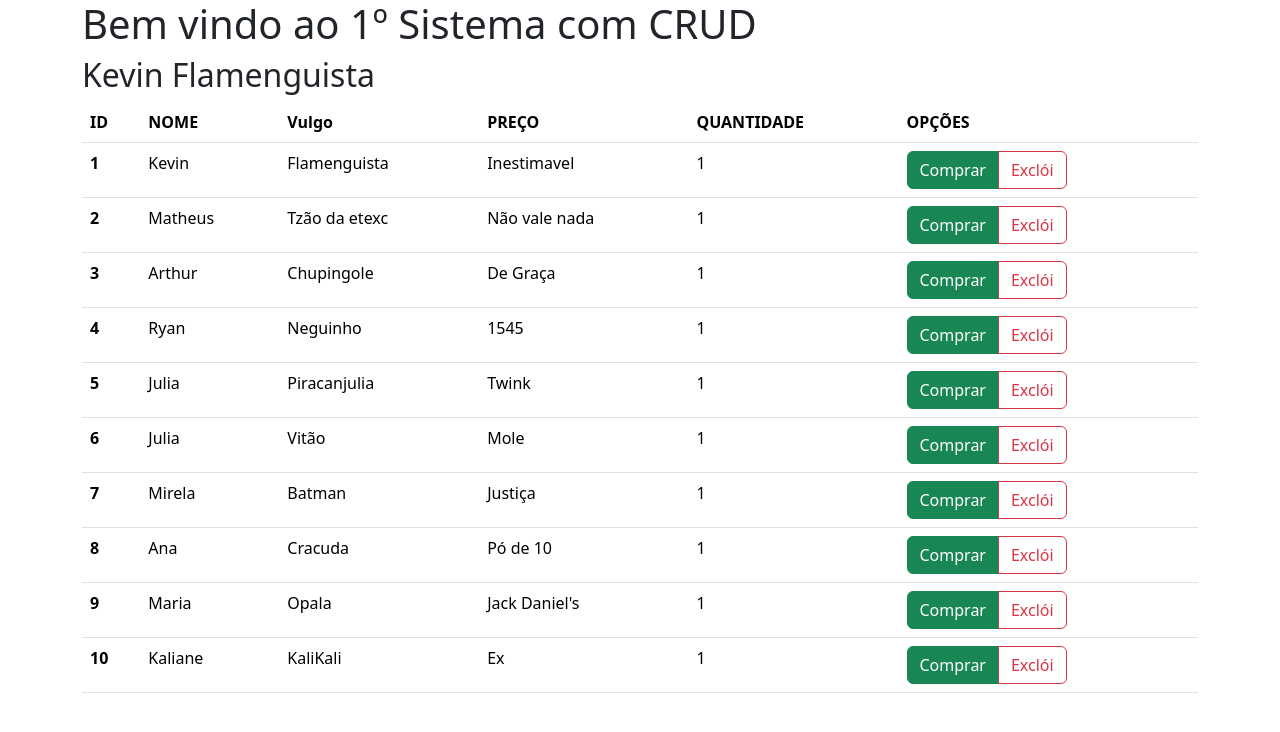
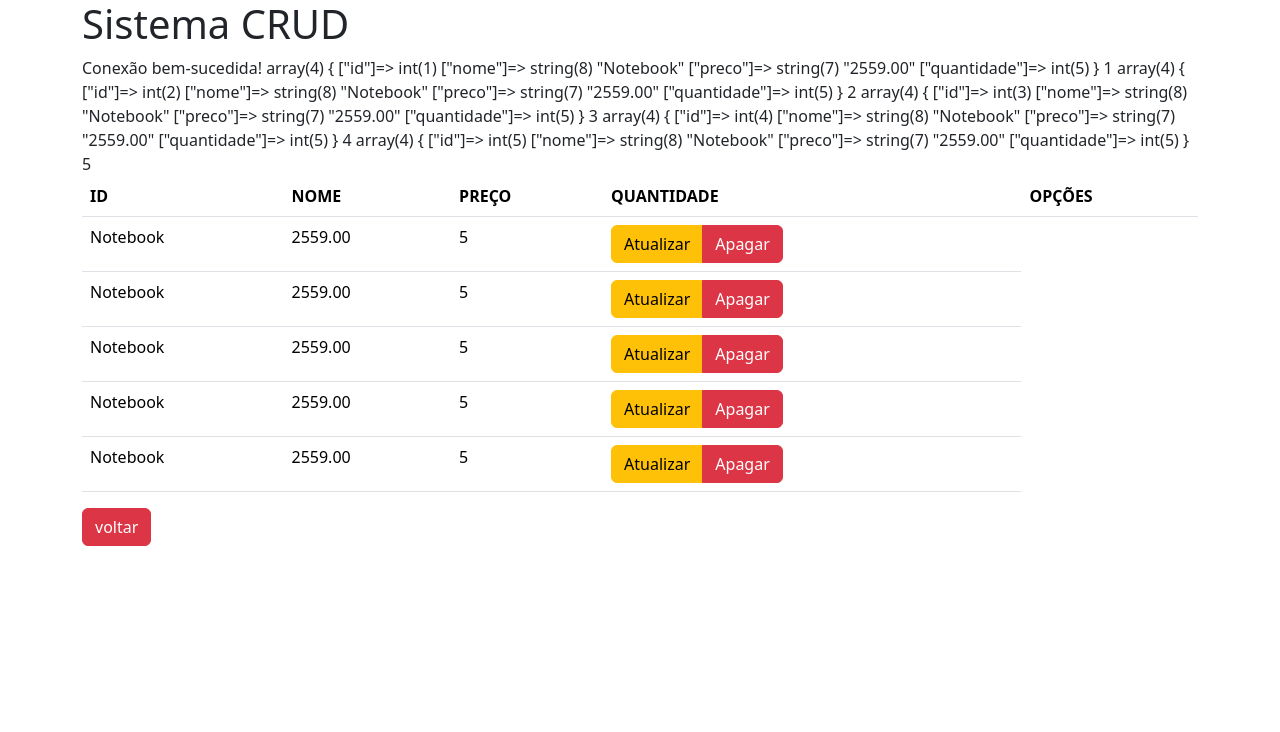
Before and after one commit to KevinSouza17/loja, a PHP site: page /listar.php in a window 1280 px wide. Shown: the top 732 px of the page. Run offline with PHP 8.4, Linux system fonts and the light colour scheme; data comes from the database, SQL or seed files in the repository; both versions use the stored data as it was after the commit.

Commit message:
Add files via upload

```diff
--- /dev/null
+++ b/k/conexao.php
@@ -0,0 +1,14 @@
+<?php
+   $host = 'localhost';
+   $dbname = 'loja';
+   $user = 'root';
+    $pass = '';
+
+    try {
+         $pdo = new PDO("mysql:host=$host;dbname=$dbname", $user, $pass);
+         $pdo->setAttribute(PDO::ATTR_ERRMODE, PDO::ERRMODE_EXCEPTION);
+         echo "Conexão bem-sucedida!";
+    } catch (PDOException $e) {
+            echo "Erro na conexão: " . $e->getMessage();
+        }
+?>
--- a/k/index.php
+++ b/k/index.php
@@ -11,8 +11,8 @@
          <h1> Bem vindo ao 1º Sistema com CRUD</h1>
          <h2>Kevin Souza</h2>
          <div class="btn-group" role="group" aria-label="Basic mixed styles example">
-            <a href="#" type="button" class="btn btn-danger">cadastrar</a>
-            <a href="#" type="button" class="btn btn-warning">listar</a>
+            <a href="./form_cadastrar.php" type="button" class="btn btn-danger">cadastrar</a>
+            <a href="./listar.php" type="button" class="btn btn-warning">listar</a>
          </div>
     </div>
 
--- a/k/listar.php
+++ b/k/listar.php
@@ -1,156 +1,53 @@
 <?php
-    include 'cabecalho.php';
+    include "cabecalho.php"
 ?>
-<body>
+<Body>
     <div class="container">
-        <h1>Bem vindo ao 1º Sistema com CRUD</h1>
-        <h2>Kevin Flamenguista</h2>
-    </div>
-    <div class="container">
+        <h1>
+            Sistema CRUD
+        </h1>
         <table class="table">
             <thead>
                 <tr>
-                    <th scope="col">ID</th>
-                    <th scope="col">NOME</th>
-                    <th scope="col">Vulgo</th>
-                    <th scope="col">PREÇO</th>
-                    <th scope="col">QUANTIDADE</th>
-                    <th scope="col">OPÇÕES  </th>
+                <th scope="col">ID</th>
+                <th scope="col">NOME</th>
+                <th scope="col">PREÇO</th>
+                <th scope="col">QUANTIDADE</th>
+                <th scope="col">OPÇÕES</th>
                 </tr>
-
             </thead>
             <tbody>
-                <tr>
-                    <th scope="row">1</th>
-                    <td>Kevin</td>
-                    <td>Flamenguista</td>
-                    <td>Inestimavel</td>
-                    <td>1</td>
+
+            <?php
+                require 'conexao.php';
+                $sql = "SELECT * FROM produtos";
+                $stmt = $pdo->query($sql);
+                while ($produto = $stmt->fetch(PDO::FETCH_ASSOC)) {
+
+                    var_dump($produto);
+                    echo"<tr";
+                    echo"<td>".$produto['id']."</td>";
+                    echo"<td>".$produto['nome']."</td>";
+                    echo"<td>".$produto['preco']."</td>";
+                    echo"<td>".$produto['quantidade']."</td>";
+                    echo"
                     <td>
-                        <div class="btn-group" role="group" aria-label="Basic mixed styles example">
-                            <a href="#" type="button" class="btn btn-success">Comprar</a>
-                            <a href="#" type="button" class="btn btn-outline-danger" for="vbtn-radio2">Exclói</a>
+                        <div class='btn-group' role='group' aria-label='Basic mixed styles example'>
+                            <a href = 'form_atualizar.php?id=".$produto['id']."'type='button' class='btn btn-warning'>Atualizar</a>
+                            <a href = '#'type='button' class='btn btn-danger'>Apagar</a>
                         </div>
                     </td>
-                </tr>
-                <tr>
-                    <th scope="row">2</th>
-                    <td>Matheus</td>
-                    <td>Tzão da etexc</td>
-                    <td>Não vale nada</td>
-                    <td>1</td>
-                    <td>
-                        <div class="btn-group" role="group" aria-label="Basic mixed styles example">
-                            <a href="#" type="button" class="btn btn-success">Comprar</a>
-                            <a href="#" type="button" class="btn btn-outline-danger" for="vbtn-radio2">Exclói</a>
-                        </div>
-                    </td>
-                </tr>
-                <tr>
-                    <th scope="row">3</th>
-                    <td>Arthur</td>
-                    <td>Chupingole</td>
-                    <td>De Graça</td>
-                    <td>1</td>
-                    <td>
-                        <div class="btn-group" role="group" aria-label="Basic mixed styles example">
-                            <a href="#" type="button" class="btn btn-success">Comprar</a>
-                            <a href="#" type="button" class="btn btn-outline-danger" for="vbtn-radio2">Exclói</a>
-                        </div>
-                    </td>
-                </tr>
-                <tr>
-                    <th scope="row">4</th>
-                    <td>Ryan</td>
-                    <td>Neguinho</td>
-                    <td>1545</td>
-                    <td>1</td>
-                    <td>
-                        <div class="btn-group" role="group" aria-label="Basic mixed styles example">
-                            <a href="#" type="button" class="btn btn-success">Comprar</a>
-                            <a href="#" type="button" class="btn btn-outline-danger" for="vbtn-radio2">Exclói</a>
-                        </div>
-                    </td>
-                </tr>
-                <tr>
-                    <th scope="row">5</th>
-                    <td>Julia</td>
-                    <td>Piracanjulia</td>
-                    <td>Twink</td>
-                    <td>1</td>
-                    <td>
-                        <div class="btn-group" role="group" aria-label="Basic mixed styles example">
-                            <a href="#" type="button" class="btn btn-success">Comprar</a>
-                            <a href="#" type="button" class="btn btn-outline-danger" for="vbtn-radio2">Exclói</a>
-                        </div>
-                    </td>
-                </tr>
-                <tr>
-                    <th scope="row">6</th>
-                    <td>Julia</td>
-                    <td>Vitão</td>
-                    <td>Mole</td>
-                    <td>1</td>
-                    <td>
-                        <div class="btn-group" role="group" aria-label="Basic mixed styles example">
-                            <a href="#" type="button" class="btn btn-success">Comprar</a>
-                            <a href="#" type="button" class="btn btn-outline-danger" for="vbtn-radio2">Exclói</a>
-                        </div>
-                    </td>
-                </tr>
-                <tr>
-                    <th scope="row">7</th>
-                    <td>Mirela</td>
-                    <td>Batman</td>
-                    <td>Justiça</td>
-                    <td>1</td>
-                    <td>
-                        <div class="btn-group" role="group" aria-label="Basic mixed styles example">
-                            <a href="#" type="button" class="btn btn-success">Comprar</a>
-                            <a href="#" type="button" class="btn btn-outline-danger" for="vbtn-radio2">Exclói</a>
-                        </div>
-                    </td>
-                </tr>
-                <tr>
-                    <th scope="row">8</th>
-                    <td>Ana</td>
-                    <td>Cracuda</td>
-                    <td>Pó de 10</td>
-                    <td>1</td>
-                    <td>
-                        <div class="btn-group" role="group" aria-label="Basic mixed styles example">
-                            <a href="#" type="button" class="btn btn-success">Comprar</a>
-                            <a href="#" type="button" class="btn btn-outline-danger" for="vbtn-radio2">Exclói</a>
-                        </div>
-                    </td>
-                </tr>
-                <tr>
-                    <th scope="row">9</th>
-                    <td>Maria</td>
-                    <td>Opala</td>
-                    <td>Jack Daniel's</td>
-                    <td>1</td>
-                    <td>
-                        <div class="btn-group" role="group" aria-label="Basic mixed styles example">
-                            <a href="#" type="button" class="btn btn-success">Comprar</a>
-                            <a href="#" type="button" class="btn btn-outline-danger" for="vbtn-radio2">Exclói</a>
-                        </div>
-                    </td>
-                </tr>
-                <tr>
-                    <th scope="row">10</th>
-                    <td>Kaliane</td>
-                    <td>KaliKali</td>
-                    <td>Ex</td>
-                    <td>1</td>
-                    <td>
-                        <div class="btn-group" role="group" aria-label="Basic mixed styles example">
-                            <a href="#" type="button" class="btn btn-success">Comprar</a>
-                            <a href="#" type="button" class="btn btn-outline-danger" for="vbtn-radio2">Exclói</a>
-                        </div>
-                    </td>
-                </tr>
+                    ";
+                    echo"</tr>  ";
+                }
+            ?>
+
             </tbody>
         </table>
+        <a href = "index.php"type="button" class="btn btn-danger">voltar</a>
+
+        <!-- SELECT * FROM produtos WHERE id = 1;
+        UPDATE produtos SET nome = "NOVO NOME" WHERE id = 1; -->
+
     </div>
-</body>
+</Body>
```
Also changed, not shown: k/form_atualizar.php (added, +36 -0 lines), k/form_cadastrar.php (+4 -3 lines), k/inserir.php (added, +16 -0 lines), k/loja.sql (added, +74 -0 lines).
